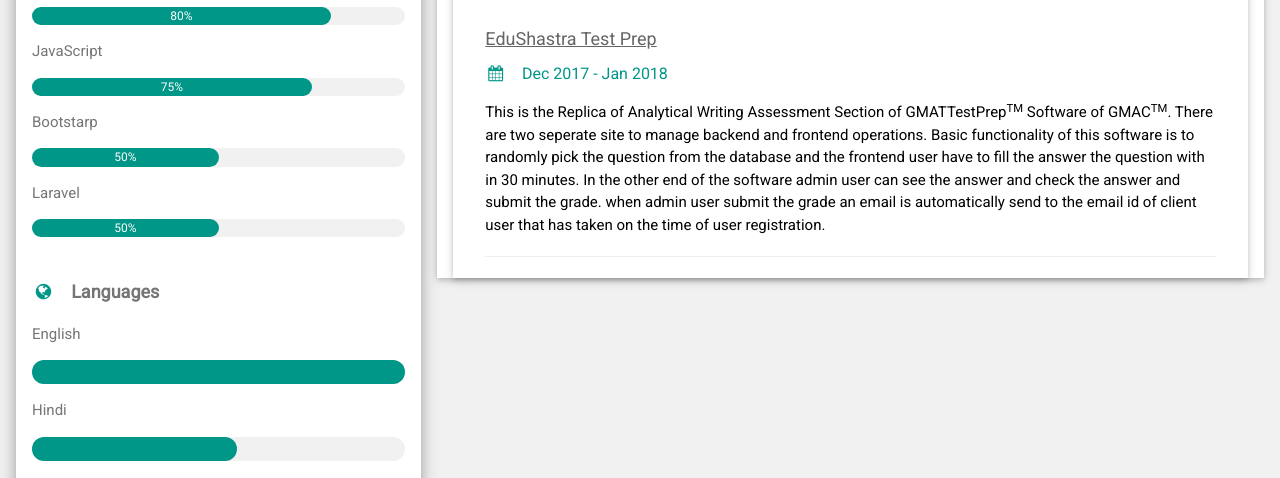
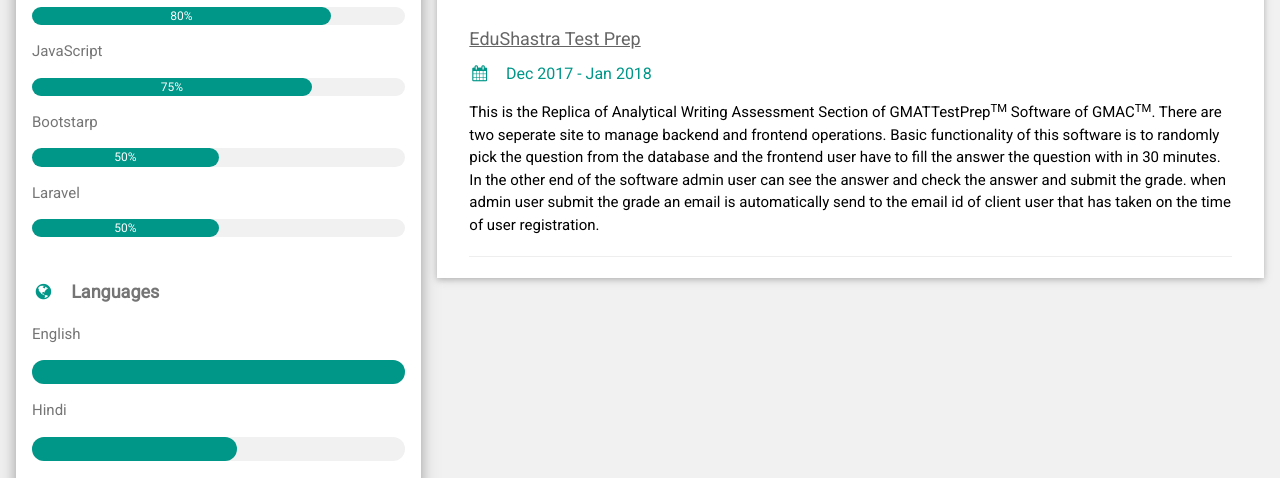
Before and after one commit to supmuk/belbase.github.io, a plain HTML site: page index.html in a window 1280 px wide. Shown: the part 659-1137 px from the top of the page. Drawn offline with Linux system fonts and the light colour scheme.

Commit message:
Update index.html

```diff
--- a/index.html
+++ b/index.html
@@ -120,7 +120,7 @@
           <p>Bachelor Degree</p><br>
         </div> -->
 <!--       </div> -->
-          <div class="w3-container w3-card w3-white">
+<!--           <div class="w3-container w3-card w3-white"> -->
         <h2 class="w3-text-grey w3-padding-16"><i class="fa fa-tasks fa-fw w3-margin-right w3-xxlarge w3-text-teal"></i>Projects</h2>
         <div class="w3-container">
           <h5 class="w3-opacity"><a href="https://edushastra.online/" target="_blank">EduShastra Test Prep</a></h5>
```
